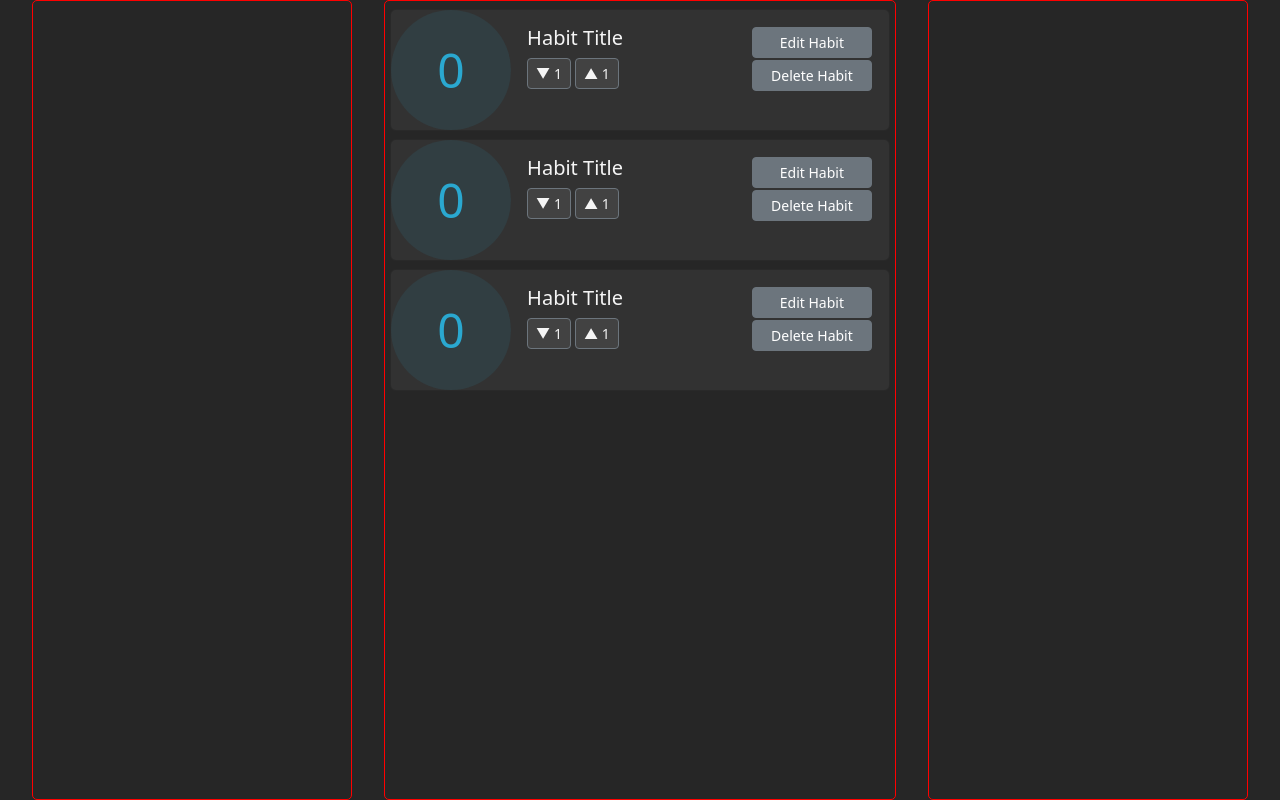
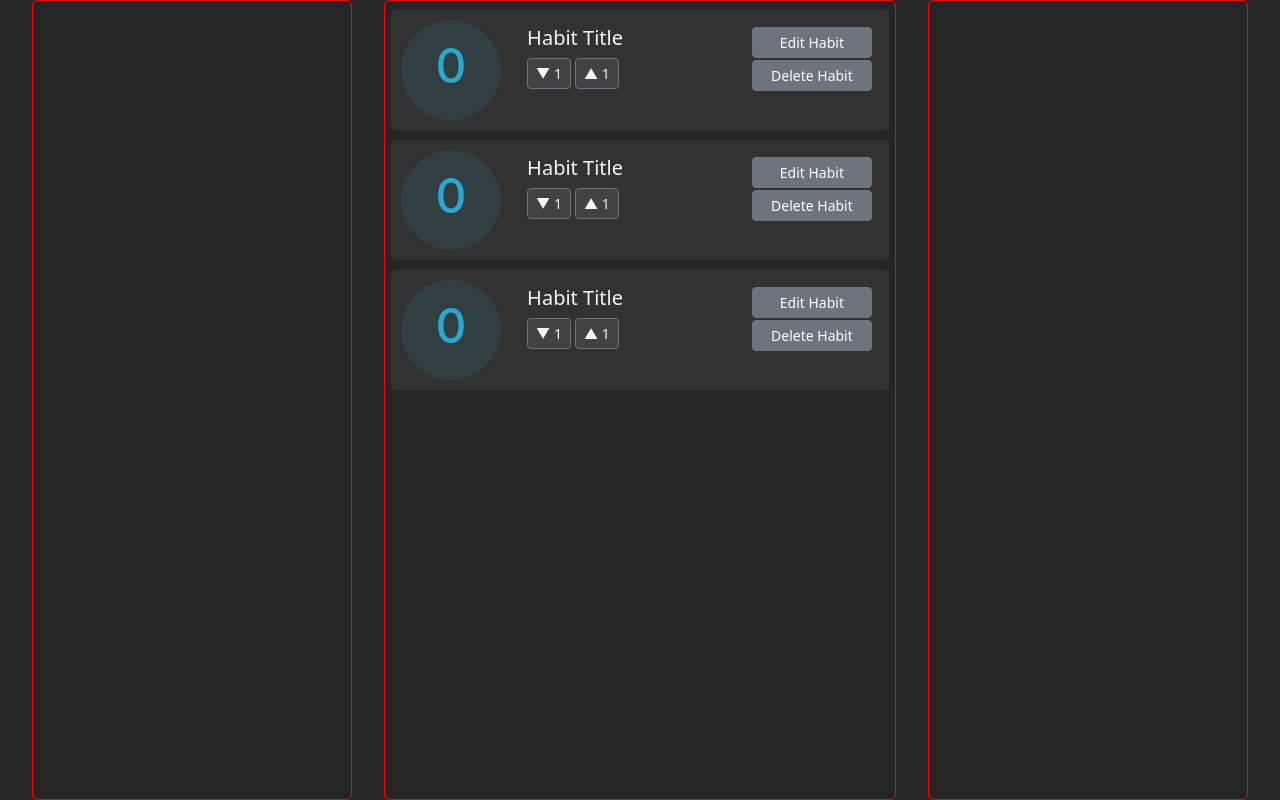
Before and after one commit to Drew-L-Nelson/Habit-Tracker, a React (Create React App) app: page / in a window 1280 px wide. Built offline with nearby package versions, Linux system fonts and the light colour scheme.

Commit message:
count itself refactored and center-fixed

```diff
--- a/src/HabitCard.css
+++ b/src/HabitCard.css
@@ -11,17 +11,23 @@
   display: flex;
   align-items: center;
   justify-content: center;
+  color: #2AA8D0;
   width: 120px;
   height: 120px;
-  color: #2AA8D0;
+  /* background-color: #313E42; */
+}
+
+.count-background {
+  display: flex;
+  align-items: center;
+  justify-content: center;
+  width: 100px;
+  height: 100px;
   background-color: #313E42;
   border-radius: 100px;
 }
 
 .count {
-  display: flex;
-  align-items: center;
-  justify-content: center;
   font-size: 3rem;
 }
 
--- a/src/HabitCard.js
+++ b/src/HabitCard.js
@@ -21,8 +21,10 @@ export default function HabitCard () {
     <Card className='main-div'>
 
       <div className="count-div">
-        <div className="count">
-          {count}
+        <div className="count-background">
+          <h1 className="count">
+            {count}
+          </h1>
         </div>
       </div>
 
```
